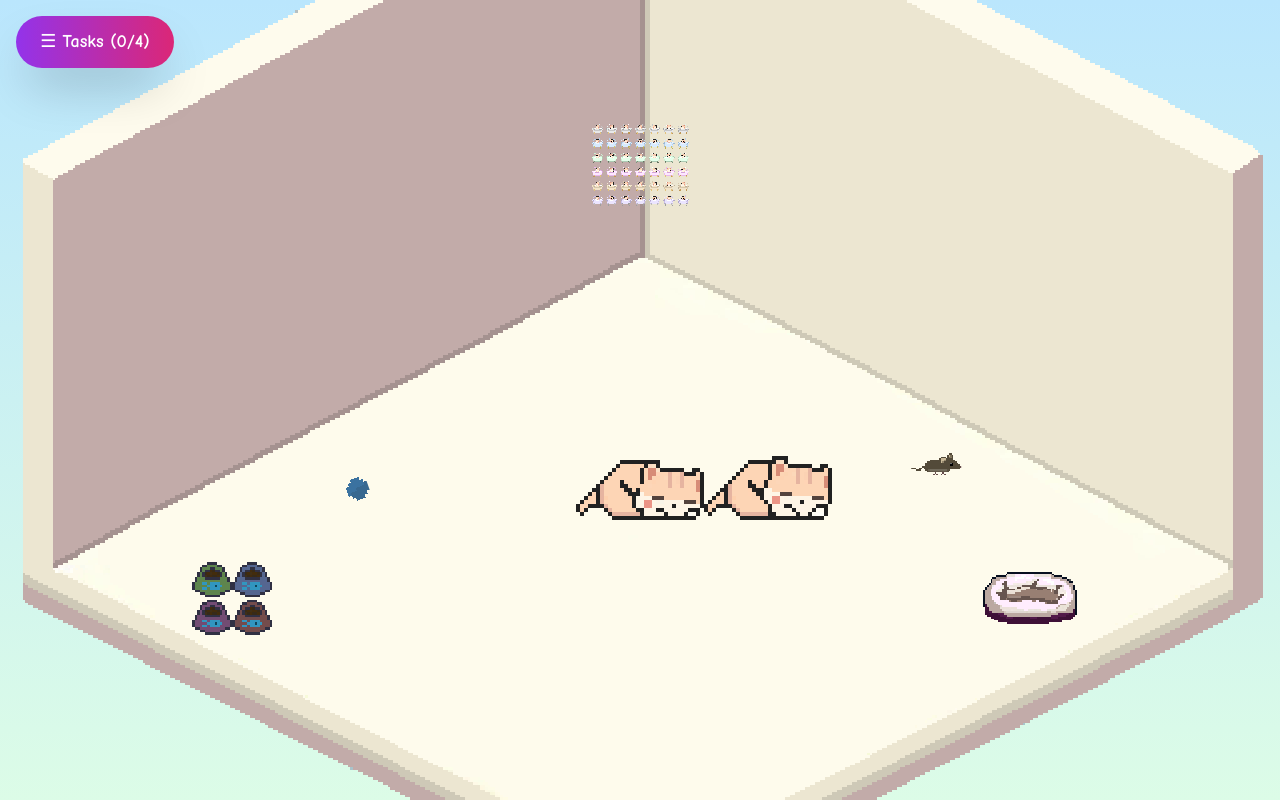
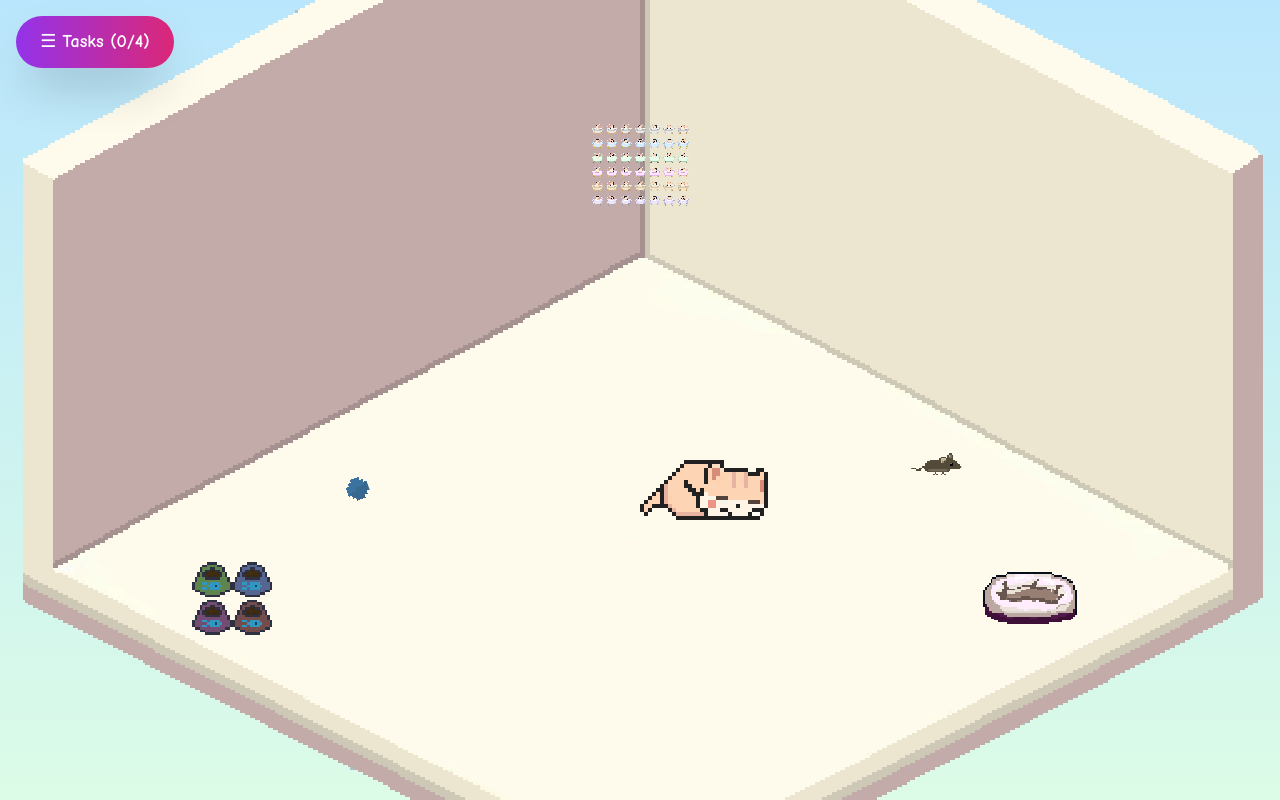
Before and after one commit to Arjun0606/doodle_AA_game, a Next.js app: page /aayushi-game-62492 in a window 1280 px wide. Both pictures are taken after a click on the button "Enter Cafe! 🐾". Built offline with nearby package versions, Linux system fonts and the light colour scheme.

Commit message:
PROPER frame-by-frame sprite animation! Created SpriteAnimation component that cycles through individual frames (4-15 frames per animation), no more static images

```diff
--- a/app/aayushi-game-62492/page.tsx
+++ b/app/aayushi-game-62492/page.tsx
@@ -3,6 +3,7 @@
 import { useState } from 'react';
 import { motion, AnimatePresence } from 'framer-motion';
 import Image from 'next/image';
+import SpriteAnimation from '@/components/SpriteAnimation';
 
 type CatState = 'sleeping' | 'eating' | 'playing' | 'cuddling' | 'bathing';
 type TaskId = 'feed' | 'play' | 'pet' | 'bathe';
@@ -14,6 +15,11 @@ interface Task {
   icon: string;
 }
 
+interface SpriteConfig {
+  sheet: string;
+  frames: number;
+}
+
 const TASKS: Task[] = [
   { id: 'feed', label: 'Feed the Cat', catState: 'eating', icon: '🍖' },
   { id: 'play', label: 'Play with Toy', catState: 'playing', icon: '🎾' },
@@ -21,12 +27,12 @@ const TASKS: Task[] = [
   { id: 'bathe', label: 'Bathe the Cat', catState: 'bathing', icon: '🛁' },
 ];
 
-const CAT_SPRITES: Record<CatState, string> = {
-  sleeping: '/cat-sprites/sleep.png',
-  eating: '/cat-sprites/eating.png',
-  playing: '/cat-sprites/excited.png',
-  cuddling: '/cat-sprites/laydown.png',
-  bathing: '/cat-sprites/sleepy.png',
+const CAT_SPRITES: Record<CatState, SpriteConfig> = {
+  sleeping: { sheet: '/cat-sprites/sleep.png', frames: 4 },
+  eating: { sheet: '/cat-sprites/eating.png', frames: 15 },
+  playing: { sheet: '/cat-sprites/excited.png', frames: 12 },
+  cuddling: { sheet: '/cat-sprites/laydown.png', frames: 12 },
+  bathing: { sheet: '/cat-sprites/sleepy.png', frames: 8 },
 };
 
 export default function AayushisPetCafe() {
@@ -226,16 +232,9 @@ export default function AayushisPetCafe() {
         </div>
       )}
 
-      {/* Animated Cat with PROPER SPRITE ANIMATION */}
-      <div
+      {/* Animated Cat with PROPER FRAME-BY-FRAME ANIMATION */}
+      <motion.div
         key={catState}
-        className="absolute bottom-[35%] left-1/2 transform -translate-x-1/2 z-30"
-        style={{
-          width: '128px',
-          height: '128px',
-        }}
-      >
-        <motion.div
         initial={{ scale: 0.8, opacity: 0 }}
         animate={{
           scale: 1,
@@ -247,28 +246,17 @@ export default function AayushisPetCafe() {
           opacity: { duration: 0.5 },
           y: { duration: celebration ? 0.6 : 0 }
         }}
-          style={{
-            width: '128px',
-            height: '128px',
-            position: 'relative',
-          }}
+        className="absolute bottom-[35%] left-1/2 transform -translate-x-1/2 z-30"
       >
-          <div
-            className="sprite-animate"
-            style={{
-              width: '128px',
-              height: '32px',
-              backgroundImage: `url(${CAT_SPRITES[catState]})`,
-              backgroundSize: '128px 32px',
-              backgroundRepeat: 'no-repeat',
-              imageRendering: 'pixelated',
-              transform: 'scale(4)',
-              transformOrigin: 'top left',
-              position: 'absolute',
-            }}
+        <SpriteAnimation
+          spriteSheet={CAT_SPRITES[catState].sheet}
+          frameWidth={32}
+          frameHeight={32}
+          totalFrames={CAT_SPRITES[catState].frames}
+          fps={8}
+          scale={4}
         />
       </motion.div>
-      </div>
 
       {/* Sidebar Toggle Button */}
       <motion.button
--- /dev/null
+++ b/components/SpriteAnimation.tsx
@@ -0,0 +1,59 @@
+'use client';
+
+import { useState, useEffect } from 'react';
+
+interface SpriteAnimationProps {
+  spriteSheet: string;
+  frameWidth: number;
+  frameHeight: number;
+  totalFrames: number;
+  fps?: number;
+  scale?: number;
+}
+
+export default function SpriteAnimation({
+  spriteSheet,
+  frameWidth,
+  frameHeight,
+  totalFrames,
+  fps = 8,
+  scale = 4,
+}: SpriteAnimationProps) {
+  const [currentFrame, setCurrentFrame] = useState(0);
+
+  useEffect(() => {
+    const interval = setInterval(() => {
+      setCurrentFrame((prev) => (prev + 1) % totalFrames);
+    }, 1000 / fps);
+
+    return () => clearInterval(interval);
+  }, [totalFrames, fps]);
+
+  const xOffset = -(currentFrame * frameWidth);
+
+  return (
+    <div
+      style={{
+        width: frameWidth * scale,
+        height: frameHeight * scale,
+        overflow: 'hidden',
+        position: 'relative',
+      }}
+    >
+      <div
+        style={{
+          backgroundImage: `url(${spriteSheet})`,
+          backgroundPosition: `${xOffset}px 0`,
+          backgroundRepeat: 'no-repeat',
+          backgroundSize: `${totalFrames * frameWidth}px ${frameHeight}px`,
+          width: totalFrames * frameWidth,
+          height: frameHeight,
+          imageRendering: 'pixelated',
+          transform: `scale(${scale})`,
+          transformOrigin: 'top left',
+          position: 'absolute',
+        }}
+      />
+    </div>
+  );
+}
```
Lines whose indentation alone changed are shown as unchanged.
